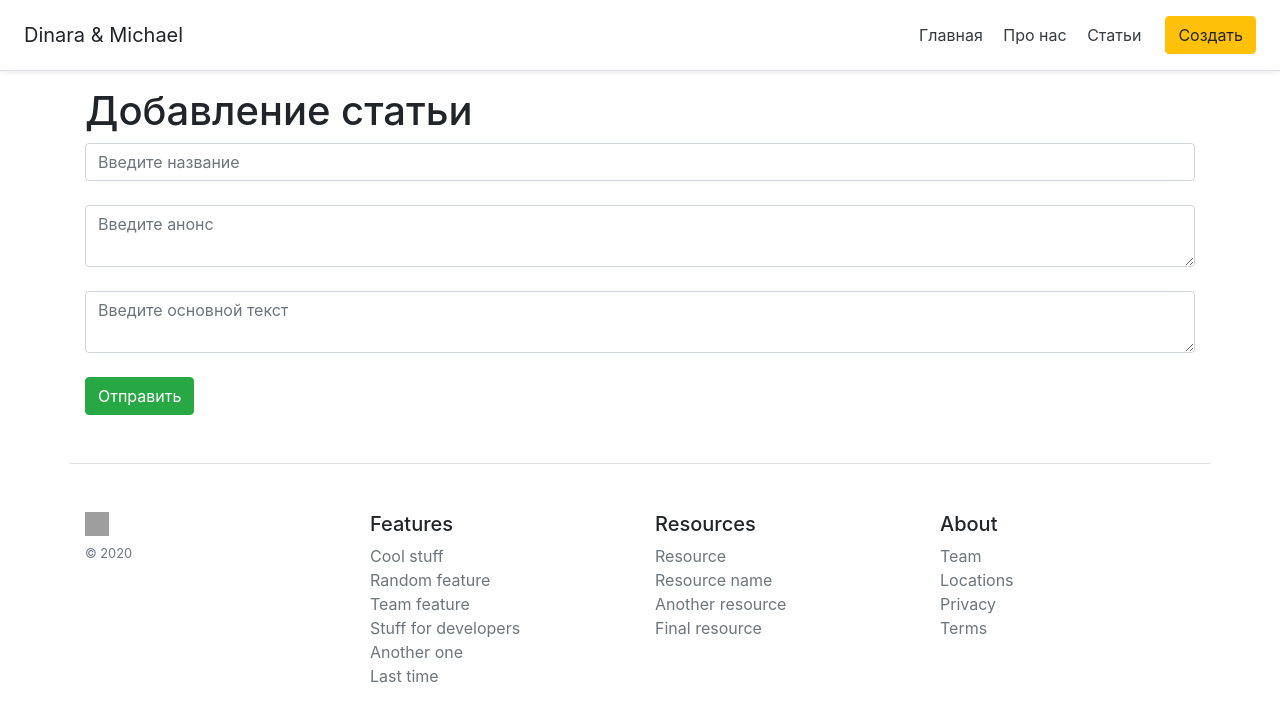
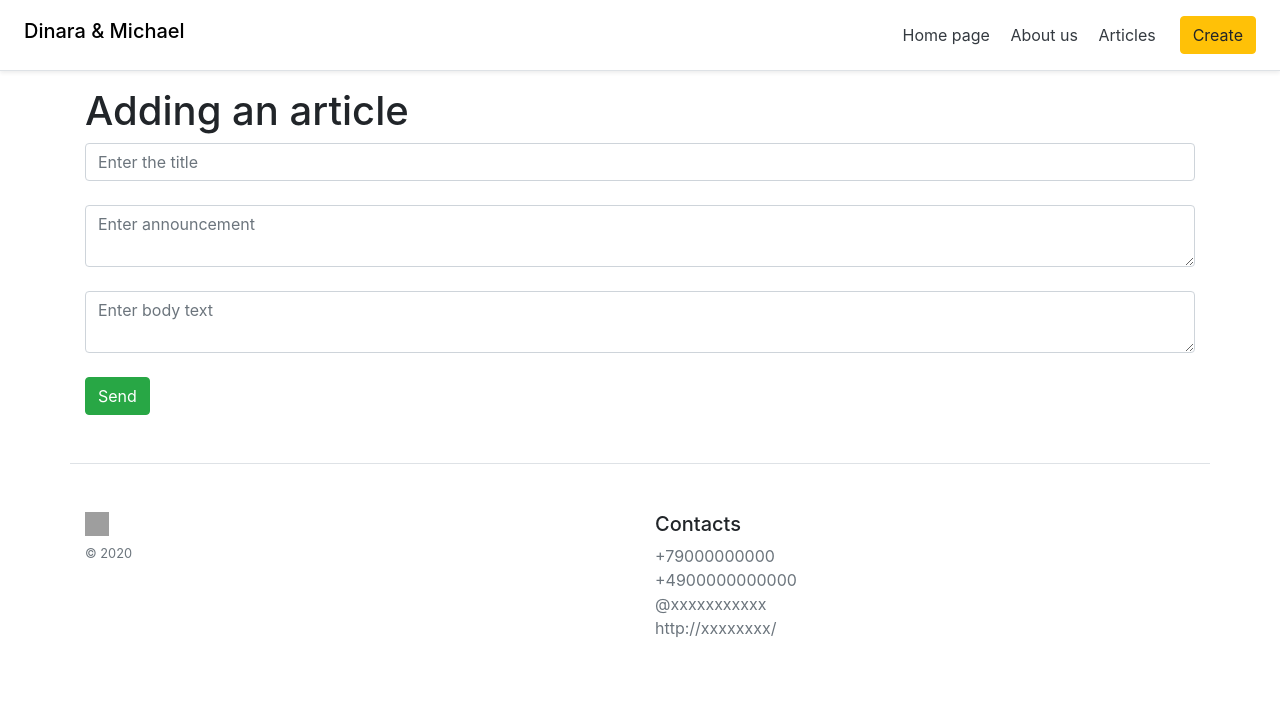
Before and after one commit to Dinara07128/flask-dinara2, a Flask app: page /create-article in a window 1280 px wide. Shown: the top 722 px of the page. Run offline with Flask 2, Linux system fonts and the light colour scheme; some libraries are stand-ins or nearby versions; grey boxes are pictures that could not be loaded.

Commit message:
A little change

```diff
--- a/app.py
+++ b/app.py
@@ -50,7 +50,7 @@ def post_delete(id):
         db.session.commit()
         return redirect('/posts')
     except:
-        return "При удалении статьи произошла ошибка"
+        return "An error occurred while deleting an article"
 
 
 @app.route("/posts/<int:id>/update", methods=['POST', 'GET'])
@@ -65,7 +65,7 @@ def post_update(id):
             db.session.commit()
             return redirect('/posts')
         except:
-            return "При редактировании статьи произошла ошибка"
+            return "An error occurred while editing an article"
     else:
         return render_template("post_update.html", article=article)
 
@@ -84,7 +84,7 @@ def create_article():
             db.session.commit()
             return redirect('/posts')
         except:
-            return "При добавлении статьи произошла ошибка"
+            return "An error occurred while adding an article"
     else:
         return render_template("create-article.html")
 
--- a/templates/about.html
+++ b/templates/about.html
@@ -1,11 +1,12 @@
 {% extends 'base.html' %}
 
 {% block title %}
-Страница ABOUT
+Here we will write about us
 {% endblock %}
 
 {% block body %}
 <div class="container">
-    <h1>Страница ABOUT</h1>
+    <h1>About us</h1>
+    <p>This is Dinara and Michael and we create this site. Here you can find articles on three topics.</p>
 </div>
 {% endblock %}
--- a/templates/base.html
+++ b/templates/base.html
@@ -11,13 +11,13 @@
 </head>
 <body>
     <div class="d-flex flex-column flex-md-row align-items-center p-3 px-md-4 mb-3 bg-white border-bottom shadow-sm">
-      <h5 class="my-0 mr-md-auto font-weight-normal">Dinara & Michael</h5>
+      <a class="my-0 mr-md-auto font-weight-normal" href="/"><h5 style="color: black">Dinara & Michael</h5></a>
       <nav class="my-2 my-md-0 mr-md-3">
-        <a class="p-2 text-dark" href="/">Главная</a>
-        <a class="p-2 text-dark" href="/about">Про нас</a>
-        <a class="p-2 text-dark" href="/posts">Статьи</a>
+        <a class="p-2 text-dark" href="/">Home page</a>
+        <a class="p-2 text-dark" href="/about">About us</a>
+        <a class="p-2 text-dark" href="/posts">Articles</a>
       </nav>
-        <a class="btn btn-warning" href="/create-article">Создать</a>
+        <a class="btn btn-warning" href="/create-article">Create</a>
     </div>
 
     {% block body %}{% endblock %}
@@ -28,33 +28,13 @@
         <img class="mb-2" src="/docs/4.5/assets/brand/bootstrap-solid.svg" alt="" width="24" height="24">
         <small class="d-block mb-3 text-muted">© 2020</small>
       </div>
-      <div class="col-6 col-md">
-        <h5>Features</h5>
+      <div class="col-12 col-md"style="position: relative: right">
+        <h5>Contacts</h5>
         <ul class="list-unstyled text-small">
-          <li><a class="text-muted" href="#">Cool stuff</a></li>
-          <li><a class="text-muted" href="#">Random feature</a></li>
-          <li><a class="text-muted" href="#">Team feature</a></li>
-          <li><a class="text-muted" href="#">Stuff for developers</a></li>
-          <li><a class="text-muted" href="#">Another one</a></li>
-          <li><a class="text-muted" href="#">Last time</a></li>
-        </ul>
-      </div>
-      <div class="col-6 col-md">
-        <h5>Resources</h5>
-        <ul class="list-unstyled text-small">
-          <li><a class="text-muted" href="#">Resource</a></li>
-          <li><a class="text-muted" href="#">Resource name</a></li>
-          <li><a class="text-muted" href="#">Another resource</a></li>
-          <li><a class="text-muted" href="#">Final resource</a></li>
-        </ul>
-      </div>
-      <div class="col-6 col-md">
-        <h5>About</h5>
-        <ul class="list-unstyled text-small">
-          <li><a class="text-muted" href="#">Team</a></li>
-          <li><a class="text-muted" href="#">Locations</a></li>
-          <li><a class="text-muted" href="#">Privacy</a></li>
-          <li><a class="text-muted" href="#">Terms</a></li>
+          <li><a class="text-muted" href="#">+79000000000</a></li>
+          <li><a class="text-muted" href="#">+4900000000000</a></li>
+          <li><a class="text-muted" href="#">@xxxxxxxxxxx</a></li>
+          <li><a class="text-muted" href="#">http://xxxxxxxx/</a></li>
         </ul>
       </div>
     </div>
--- a/templates/create-article.html
+++ b/templates/create-article.html
@@ -1,17 +1,17 @@
 {% extends 'base.html' %}
 
 {% block title %}
-Добавление статьи
+Adding an article
 {% endblock %}
 
 {% block body %}
 <div class="container mt=5">
-    <h1>Добавление статьи</h1>
+    <h1>Adding an article</h1>
     <form method="post">
-        <input type="'text" name="title" id="title" class="form-control" placeholder="Введите название"><br>
-        <textarea name="intro" id="intro" class="form-control" placeholder="Введите анонс"></textarea><br>
-        <textarea name="text" id="text" class="form-control" placeholder="Введите основной текст"></textarea><br>
-        <input type="submit" class="btn btn-success" value="Отправить"></textarea>
+        <input type="'text" name="title" id="title" class="form-control" placeholder="Enter the title"><br>
+        <textarea name="intro" id="intro" class="form-control" placeholder="Enter announcement"></textarea><br>
+        <textarea name="text" id="text" class="form-control" placeholder="Enter body text"></textarea><br>
+        <input type="submit" class="btn btn-success" value="Send"></textarea>
     </form>
 </div>
 {% endblock %}
--- a/templates/index.html
+++ b/templates/index.html
@@ -1,7 +1,7 @@
 {% extends 'base.html' %}
 
 {% block title %}
-Главная страница
+Home page
 {% endblock %}
 
 {% block body %}
@@ -32,7 +32,7 @@
         <h4 class="my-0 font-weight-normal">Ecology</h4>
       </div>
       <div class="card-body">
-        <h1 class="card-title pricing-card-title">$15 <small class="text-muted">/ mo</small></h1>
+<!--        <h1 class="card-title pricing-card-title">$15 <small class="text-muted">/ mo</small></h1> -->
         <ul class="list-unstyled mt-3 mb-4">
           <li>What problems exist</li>
           <li>How to solve them</li>
@@ -47,7 +47,7 @@
         <h4 class="my-0 font-weight-normal">Medicine</h4>
       </div>
       <div class="card-body">
-        <h1 class="card-title pricing-card-title">$29 <small class="text-muted">/ mo</small></h1>
+<!--        <h1 class="card-title pricing-card-title">$29 <small class="text-muted">/ mo</small></h1> -->
         <ul class="list-unstyled mt-3 mb-4">
           <li>Curable diseases</li>
           <li>Incurable diseases</li>
--- a/templates/post_detail.html
+++ b/templates/post_detail.html
@@ -10,8 +10,8 @@
     <div class="alert alert-info">
         <p>{{ article.text }}</p>
         <p><b>Дата: {{ article.date.date() }}</b></p>
-        <a href="/posts/{{ article.id }}/delete" class="btn btn-danger">Удалить</a>
-        <a href="/posts/{{ article.id }}/update" class="btn btn-success">Редактировать</a>
+        <a href="/posts/{{ article.id }}/delete" class="btn btn-danger">Delete</a>
+        <a href="/posts/{{ article.id }}/update" class="btn btn-success">Edit</a>
     </div>
 
 </div>
--- a/templates/posts.html
+++ b/templates/posts.html
@@ -6,7 +6,7 @@
 
 {% block body %}
 <div class="container mt=5">
-    <h1>Все статьи на сайте</h1>
+    <h1>All articles on the site</h1>
 
     {% if articles|length > 0 %}
         {% for el in articles %}
@@ -14,11 +14,11 @@
             <h2>{{ el.title }}</h2>
             <p>{{ el.intro }}</p>
             <p><b>Дата: {{ el.date.date() }}</b></p>
-            <a href="/posts/{{ el.id }}" class="btn btn-warning">Детальнее</a>
+            <a href="/posts/{{ el.id }}" class="btn btn-warning">More detail</a>
         </div>
         {% endfor %}
     {% else %}
-    <p>У нас еще нет статей на сайте</p>
+    <p>We don't have articles on the site yet</p>
     {% endif %}
 </div>
 {% endblock %}
```
Also changed, not shown: templates/post_update.html (+6 -6 lines), blog.db.
